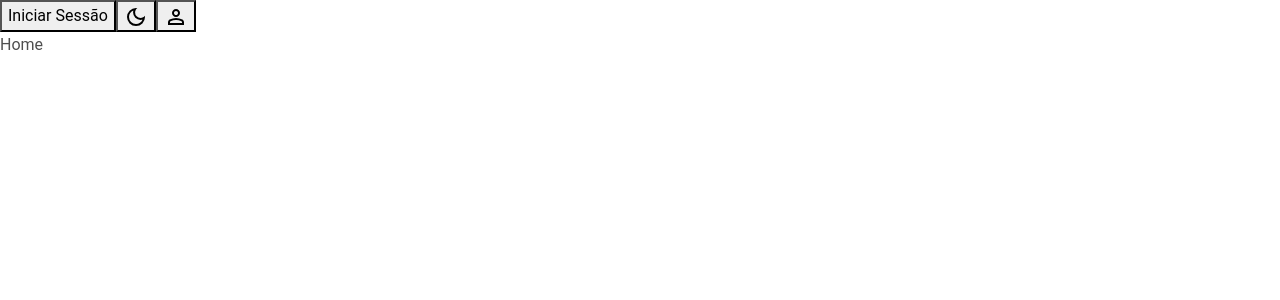
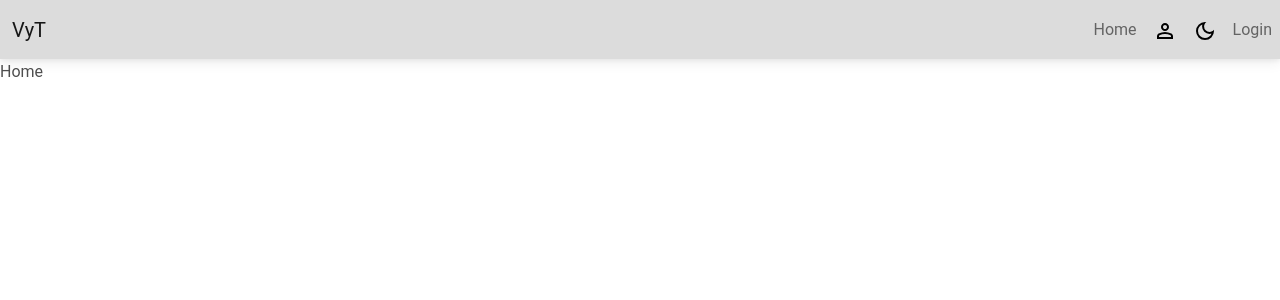
Before and after one commit to SebasRusuu/vyt, a React (Create React App) app in the folder web/: page / in a window 1280 px wide. Shown: the top 300 px of the page. Built offline with nearby package versions, Linux system fonts and the light colour scheme.

Commit message:
Atualição de Header - Responsivo

```diff
--- a/web/src/components/header/index.tsx
+++ b/web/src/components/header/index.tsx
@@ -1,7 +1,7 @@
-import React from 'react'
-import { useNavigate } from 'react-router-dom';
-import  moon  from '../../assets/icons/moon.svg'
-import profile from '../../assets/icons/profile.svg'
+import React from 'react';
+import { useNavigate, Link } from 'react-router-dom';
+import moon from '../../assets/icons/moon.svg';
+import profile from '../../assets/icons/profile.svg';
 
 function Header() {
     const navigate = useNavigate();
@@ -9,25 +9,46 @@ function Header() {
     const handleLoginClick = () => {
         navigate('/login');
     };
+
     return (
-        <header className= "">
-            <div className= "branding">
-
-            </div>
-            <div className="buttons">
-                <button onClick={handleLoginClick}>
-                    Iniciar Sessão
-                </button>
-                <button>
-                    <img src={moon} alt="moon"/>
-                </button>
-                <button>
-                    <img src={profile} alt="profile"/>
-                </button>
-
-            </div>
+        <header>
+            <nav className="navbar navbar-expand-lg navbar-light" style={{ backgroundColor: "#DCDCDC" }}>
+                <div className="container">
+                    <Link to="/" className="navbar-brand">VyT</Link>
+                    <button className="navbar-toggler" type="button" data-bs-toggle="collapse" data-bs-target="#navbarNav" aria-controls="navbarNav" aria-expanded="false" aria-label="Toggle navigation">
+                        <span className="navbar-toggler-icon"></span>
+                    </button>
+                </div>
+                <div className='ms-auto col'>
+                    <div className="collapse navbar-collapse" id="navbarNav">
+                        <ul className="navbar-nav">
+                            <li className="nav-item active">
+                                <Link className="nav-link" to="/">Home</Link>
+                            </li>
+                            <li className="nav-item">
+                                <Link className="nav-link" to="/profile">
+                                    <img src={profile} alt="Profile icon" />
+                                </Link>
+                            </li>
+                            <li className="nav-item">
+                                <a className="nav-link" href="#">
+                                    <img src={moon} alt="Toggle dark mode icon" />
+                                </a>
+                            </li>
+                            <li className="nav-item">
+                                <a className="nav-link" onClick={handleLoginClick}>
+                                    Login
+                                </a>
+                            </li>
+                        </ul>
+                    </div>
+                </div>
+            </nav>
+            <nav data-mdb-sidenav-init className="sidenav" data-mdb-right="true">
+                {/* Sidebar content goes here */}
+            </nav>
         </header>
-    )
+    );
 }
 
-export default Header
+export default Header;
```
Also changed, not shown: 1 other file (tests, documents, lock files or other folders).
